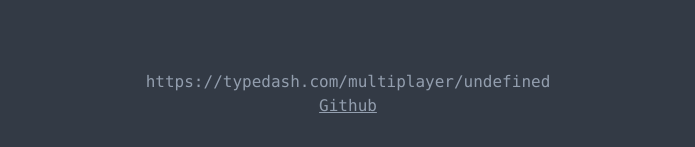
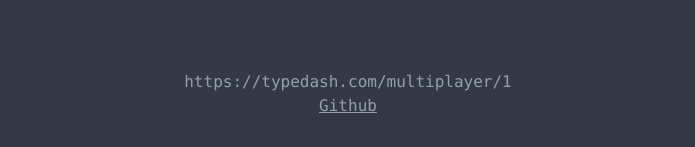
Before and after one commit to s0ngyang/typedash, a React (Vite) app in the folder frontend/: page /multiplayer/1 in a window 1280 px wide. Shown: the part 650-797 px from the top of the page, without its empty margins (292-987 px from the left). Built offline with nearby package versions, Linux system fonts and the light colour scheme; no server answers.

Commit message:
Added showChallenge emitting and receiving

```diff
--- a/frontend/src/routes/Room.tsx
+++ b/frontend/src/routes/Room.tsx
@@ -1,22 +1,32 @@
 import { FC, memo, useState } from 'react';
+import { useLocation } from 'react-router-dom';
 import TypingTest from '../components/typing/TypingTest';
+import { ChallengeProps } from '../components/typing/challenges/Books.constants';
 import { randomChallenge } from '../helpers/randomChallenge';
 import socket from '../services/socket';
 
 interface RoomProps {}
 
 const Room: FC<RoomProps> = ({}) => {
-  const chosenChallenge = randomChallenge();
-  const [roomId, setRoomId] = useState<string>();
+  const location = useLocation();
+  const [chosenChallenge, setChosenChallenge] = useState<ChallengeProps>();
+  const roomId = location.pathname.split('/')[2];
   const roomUrl = `https://typedash.com/multiplayer/${roomId}`;
-  console.log('rerender');
 
   socket.on('roomCreated', (arg) => {
     console.log('hi');
-    setRoomId(arg.id);
-    socket.emit('showChallenge', { challenge: chosenChallenge });
+    if (arg.id === socket.id) {
+      const random = randomChallenge();
+      setChosenChallenge(random);
+      socket.emit('showChallenge', { challenge: random });
+    }
   });
 
+  if (roomId !== socket.id) {
+    socket.on('showChallenge', (arg) => {
+      setChosenChallenge(arg.challenge);
+    });
+  }
   return (
     <>
       <TypingTest isMultiplayer={true} specificChallenge={chosenChallenge} />
```
